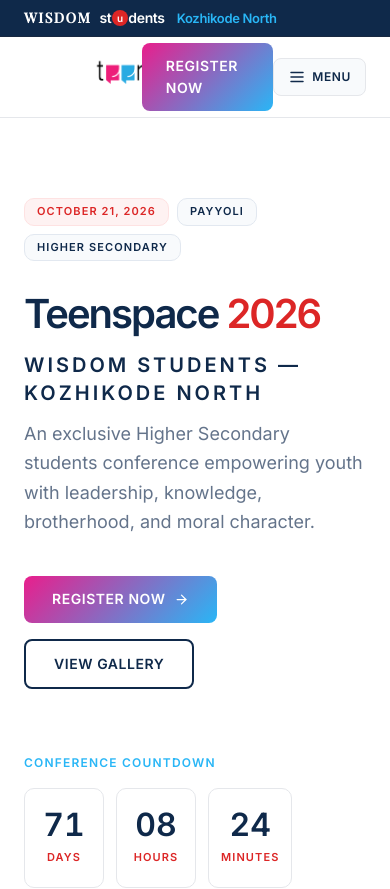
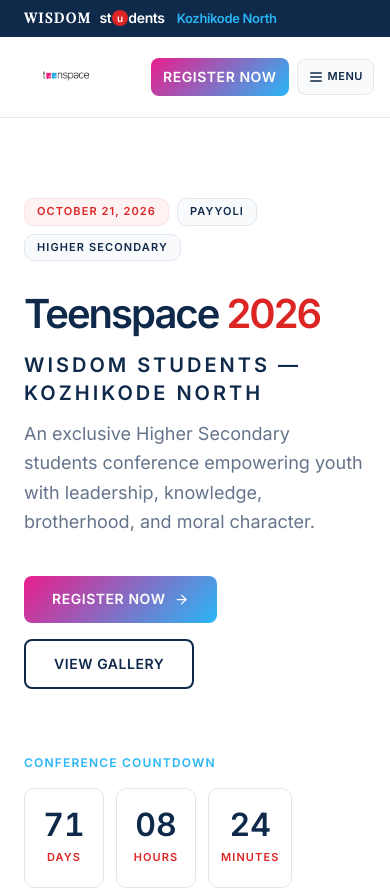
Before and after one commit to Althafx17/teenspace-calicut-north, a React (Vite) app: page / in a window 390 px wide. Shown: the top 889 px of the page. Built offline with nearby package versions, Linux system fonts and the light colour scheme.

Commit message:
navbar: fix logo cropping and make Register button responsively scaled on mobile

```diff
--- a/src/components/Navbar.tsx
+++ b/src/components/Navbar.tsx
@@ -44,18 +44,18 @@
 
       {/* Main Navbar */}
       <nav className="bg-white border-b border-[#e5e7eb]">
-        <div className="max-w-5xl mx-auto px-6 h-20 flex items-center justify-between">
+        <div className="max-w-5xl mx-auto px-4 sm:px-6 h-20 flex items-center justify-between gap-2">
 
-          {/* Bigger Teenspace Logo */}
-          <a href="#home" className="flex items-center justify-start w-[160px] h-[58px] overflow-hidden">
+          {/* Clean Uncropped Logo */}
+          <a href="#home" className="flex items-center justify-start h-[52px] shrink-0">
             <img
               src="/TEENSPACE-01-2.png"
               alt="Teenspace Logo"
-              width={160}
-              height={58}
+              width={180}
+              height={52}
               fetchPriority="high"
               decoding="sync"
-              className="h-[58px] w-auto object-contain scale-[2.25] origin-left"
+              className="h-[48px] sm:h-[54px] w-auto object-contain max-w-[180px] sm:max-w-[220px]"
             />
           </a>
 
@@ -72,29 +72,35 @@
             ))}
           </div>
 
-          {/* CTA */}
-          <a href="#register" className="hidden md:inline-flex btn-primary text-[13px] !py-3 !px-6">
+          {/* Action Buttons (Register + Mobile Menu) */}
+          <div className="flex items-center gap-2 sm:gap-3 shrink-0">
+            <a
+              href="#register"
+              className="btn-primary register-button inline-flex text-[11px] sm:text-[13px] !py-2 !px-3 sm:!py-2.5 sm:!px-5 rounded-lg"
+            >
               Register Now
             </a>
 
             {/* Mobile Menu Button */}
             <button
               onClick={() => setOpen(!open)}
-            className="md:hidden flex items-center gap-1.5 px-3.5 py-2 rounded-lg border border-[#e5e7eb] bg-slate-50 text-[#0f294a] text-[12px] font-bold uppercase tracking-wider hover:bg-slate-100 hover:border-[#29b6f6] transition-all"
+              className="md:hidden flex items-center gap-1 px-2.5 py-2 rounded-lg border border-[#e5e7eb] bg-slate-50 text-[#0f294a] text-[11px] font-bold uppercase tracking-wider hover:bg-slate-100 hover:border-[#29b6f6] transition-all"
               aria-label="Toggle navigation menu"
             >
               {open ? (
                 <>
-                <X size={18} />
+                  <X size={16} />
                   <span>Close</span>
                 </>
               ) : (
                 <>
-                <Menu size={18} />
+                  <Menu size={16} />
                   <span>Menu</span>
                 </>
               )}
             </button>
+          </div>
+
         </div>
       </nav>
 
@@ -106,7 +112,7 @@
             <WisdomStudentsTag theme="light" />
             <button
               onClick={() => setOpen(false)}
-              className="flex items-center gap-1.5 px-3.5 py-1.5 rounded-lg border border-[#e5e7eb] bg-slate-50 text-[#0f294a] text-[12px] font-bold uppercase tracking-wider"
+              className="flex items-center gap-1.5 px-3 py-1.5 rounded-lg border border-[#e5e7eb] bg-slate-50 text-[#0f294a] text-[12px] font-bold uppercase tracking-wider"
             >
               <X size={18} />
               <span>Close</span>
@@ -118,9 +124,9 @@
             <img
               src="/TEENSPACE-01-2.png"
               alt="Teenspace Logo"
-              width={150}
+              width={180}
               height={54}
-              className="h-[54px] w-auto object-contain scale-[2.2] origin-center mb-2"
+              className="h-[54px] w-auto object-contain max-w-[200px] mb-2"
             />
             {links.map(l => (
               <a
```
Lines whose indentation alone changed are shown as unchanged.
